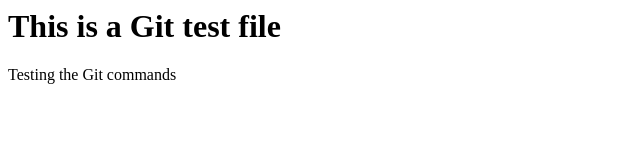
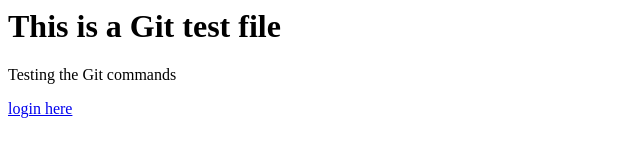
Before and after one commit to bill-hummel/myloginappsample, a plain HTML site: page index.html in a window 1280 px wide. Shown: the full height of the page, 0-640 px from the left. Drawn offline with Linux system fonts and the light colour scheme.

Commit message:
Modified login and index

```diff
--- a/index.html
+++ b/index.html
@@ -2,6 +2,7 @@
 	<body>
 		<h1>This is a Git test file</h1>
 		<p>Testing the Git commands</p>
+		<a href="login.html">login here</a>
 
 	</body>
 </html>
```
Also changed, not shown: login.html (added, +6 -0 lines).
